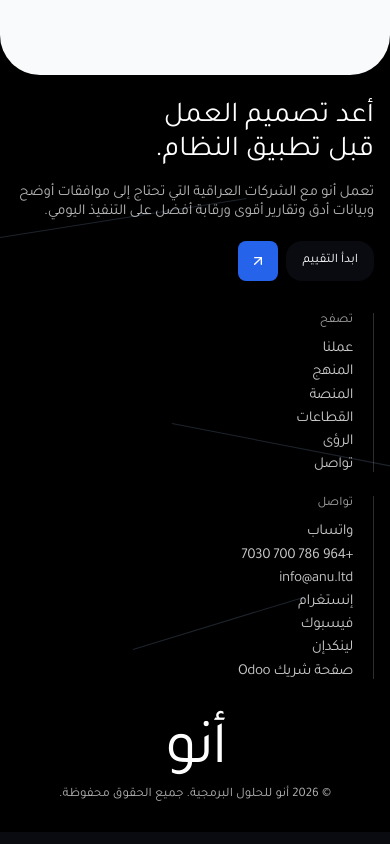
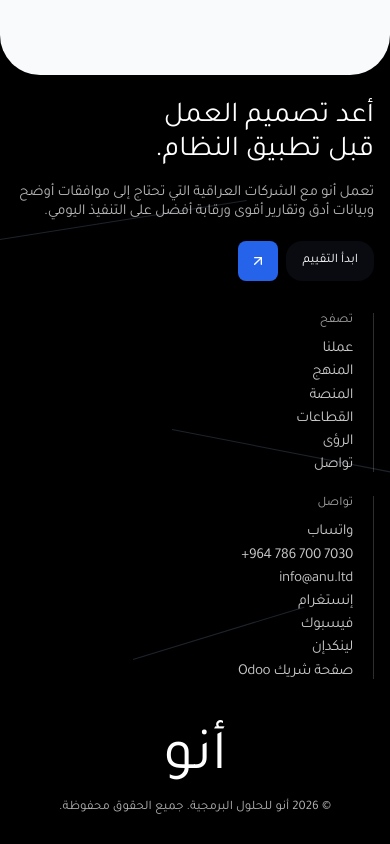
Before and after one commit to Silete1/vebanu, a Next.js app: page /ar/industries/distribution in a window 390 px wide. Shown: the part 7555-8399 px from the top of the page. Built offline with nearby package versions, Linux system fonts and the light colour scheme.

Commit message:
Fix Arabic footer and phone layout

```diff
--- a/app/actions/submit-assessment.ts
+++ b/app/actions/submit-assessment.ts
@@ -150,6 +150,7 @@ export async function submitAssessment(
   const honeypot = formValue(formData, "website")
   const requestedLocale = formValue(formData, "locale")
   const locale: Locale = isLocale(requestedLocale) ? requestedLocale : "en"
+  const arabicPhoneDisplay = `\u2066${anuContact.phoneDisplay}\u2069`
   const messages = {
     en: {
       received: "Your details have been received.",
@@ -162,9 +163,9 @@ export async function submitAssessment(
     ar: {
       received: "تم استلام بياناتك.",
       check: "راجع الحقول المحددة وحاول مرة أخرى.",
-      rateLimited: `تم إرسال عدد كبير من الطلبات. يرجى الانتظار بضع دقائق أو التواصل مع أنو عبر واتساب أو الاتصال على ${anuContact.phoneDisplay}.`,
-      unavailable: `الطلبات الإلكترونية غير متاحة مؤقتاً. راسل أنو عبر واتساب أو اتصل على ${anuContact.phoneDisplay}.`,
-      failed: `تعذر إرسال طلبك. راسل أنو عبر واتساب أو اتصل على ${anuContact.phoneDisplay}.`,
+      rateLimited: `تم إرسال عدد كبير من الطلبات. يرجى الانتظار بضع دقائق أو التواصل مع أنو عبر واتساب أو الاتصال على ${arabicPhoneDisplay}.`,
+      unavailable: `الطلبات الإلكترونية غير متاحة مؤقتاً. راسل أنو عبر واتساب أو اتصل على ${arabicPhoneDisplay}.`,
+      failed: `تعذر إرسال طلبك. راسل أنو عبر واتساب أو اتصل على ${arabicPhoneDisplay}.`,
       success: "تم استلام بياناتك. ستتواصل معك أنو قريباً.",
     },
   }[locale]
--- a/app/globals.css
+++ b/app/globals.css
@@ -1187,6 +1187,12 @@ html[data-logo-theme="dark"] .anu-logo-flip-inner {
   letter-spacing: 0;
 }
 
+[lang^="ar"] .footer-wordmark {
+  font-size: clamp(3.75rem, 12vw, 10rem);
+  line-height: 1.08;
+  letter-spacing: 0;
+}
+
 [lang^="ar"] .story-panel :is(h2, p) {
   line-height: 1.5;
   letter-spacing: 0;
--- a/components/home/assessment-cta-section.tsx
+++ b/components/home/assessment-cta-section.tsx
@@ -12,6 +12,7 @@ type ContactChoiceProps = {
   icon: typeof MessageCircleIcon
   label: string
   detail: string
+  detailDirection?: "ltr"
   external?: boolean
 }
 
@@ -20,6 +21,7 @@ function ContactChoice({
   icon: Icon,
   label,
   detail,
+  detailDirection,
   external = false,
 }: ContactChoiceProps) {
   return (
@@ -34,7 +36,9 @@ function ContactChoice({
       </span>
       <span className="flex min-w-0 flex-1 flex-col gap-1">
         <span className="text-lg tracking-[-0.02em]">{label}</span>
-        <span className="text-sm text-slate-600">{detail}</span>
+        <span className="text-sm text-slate-600" dir={detailDirection}>
+          {detail}
+        </span>
       </span>
       <ArrowUpRightIcon
         className="size-4 shrink-0 text-slate-500 transition-transform duration-200 group-hover:translate-x-0.5 group-hover:-translate-y-0.5 group-hover:text-blue-700 motion-reduce:transform-none motion-reduce:transition-none"
@@ -100,6 +104,7 @@ export function AssessmentCtaSection({ locale }: { locale: Locale }) {
                 icon={PhoneIcon}
                 label={copy.call}
                 detail={anuContact.phoneDisplay}
+                detailDirection="ltr"
               />
             </nav>
 
--- a/components/layout/site-footer.tsx
+++ b/components/layout/site-footer.tsx
@@ -91,7 +91,7 @@ export function SiteFooter({ locale }: { locale: Locale }) {
                   href={anuContact.phoneHref}
                   className="text-[clamp(0.95rem,1.2vw,1.15rem)] leading-none tracking-[-0.03em] text-white/78 transition-colors hover:text-white"
                 >
-                  {anuContact.phoneDisplay}
+                  <bdi dir="ltr">{anuContact.phoneDisplay}</bdi>
                 </Link>
                 <Link
                   href={anuContact.emailHref}
```
